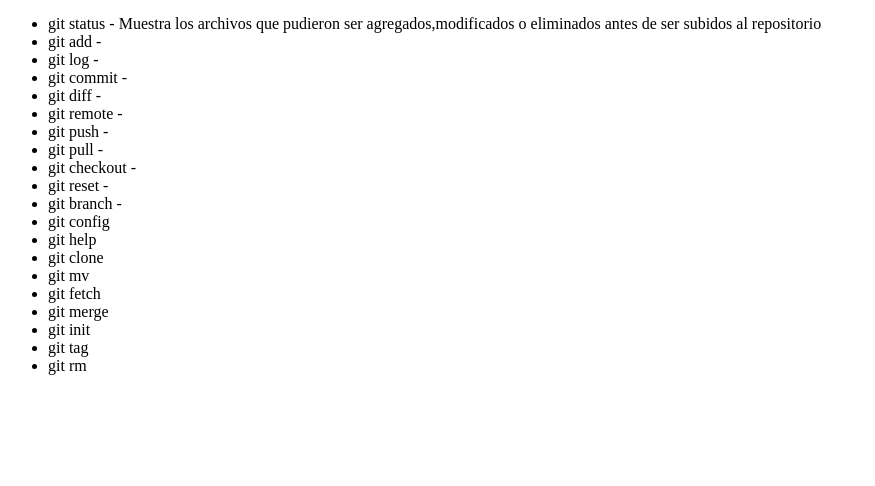
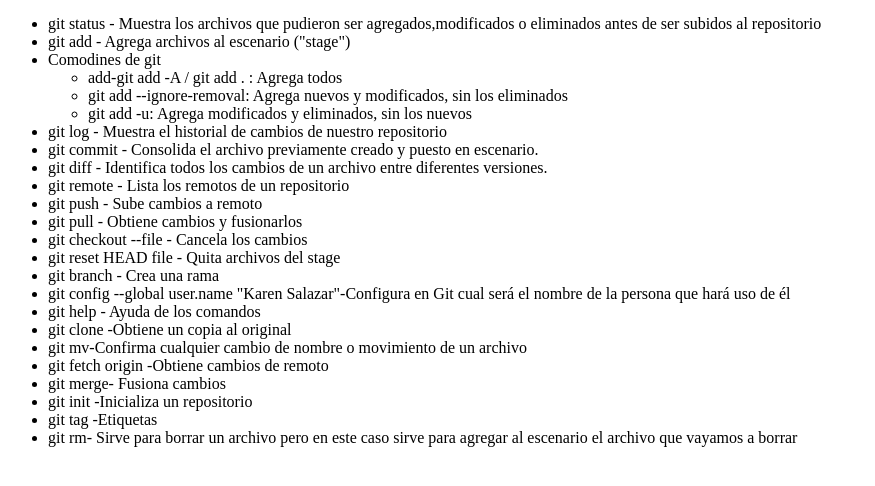
Before and after one commit to karensalazarcarpio/proyecto, a plain HTML site: page index.html in a window 1280 px wide. Shown: the part 44-530 px from the top of the page, without its empty margins (0-875 px from the left). Drawn offline with Linux system fonts and the light colour scheme.

Commit message:
Se completo del contenido del index

```diff
--- a/index.html
+++ b/index.html
@@ -8,25 +8,32 @@
     <h3>PROYECTO</h3>
     <ul>
         <li>git status - Muestra los archivos que pudieron ser agregados,modificados o eliminados antes de ser subidos al repositorio</li>
-        <li>git add - </li>
-        <li>git log - </li>
-        <li>git commit - </li>
-        <li>git diff - </li>
-        <li>git remote - </li>
-        <li>git push - </li>
-        <li>git pull - </li>
-        <li>git checkout - </li>
-        <li>git reset - </li>
-        <li>git branch - </li>
-        <li>git config </li>
-        <li>git help</li>
-        <li>git clone</li>
-        <li>git mv</li>
-        <li>git fetch</li>
-        <li>git merge</li>
-        <li>git init</li>
-        <li>git tag</li>
-        <li>git rm</li>
+        <li>git add - Agrega archivos al escenario ("stage")</li>
+        <li>Comodines de git
+        	<ul>
+	        	<li>add-git add -A / git add . : Agrega todos</li>
+	        	<li>git add --ignore-removal: Agrega nuevos y modificados, sin los eliminados</li>
+	        	<li>git add -u: Agrega modificados y eliminados, sin los nuevos</li>
+			</ul>
+        <li>git log - Muestra el historial de cambios de nuestro repositorio</li>
+
+        <li>git commit - Consolida el archivo previamente creado y puesto en escenario.</li>
+        <li>git diff - Identifica todos los cambios de un archivo entre diferentes versiones.</li>
+        <li>git remote - Lista los remotos de un repositorio</li>
+        <li>git push - Sube cambios a remoto</li>
+        <li>git pull - Obtiene cambios y fusionarlos</li>
+        <li>git checkout --file - Cancela los cambios</li>
+        <li>git reset HEAD file - Quita archivos del stage</li>
+        <li>git branch - Crea una rama</li>
+        <li>git config --global user.name "Karen Salazar"-Configura en Git cual será el nombre de la persona que hará uso de él</li>
+        <li>git help - Ayuda de los comandos</li>
+        <li>git clone -Obtiene un copia al original</li>
+        <li>git mv-Confirma cualquier cambio de nombre o movimiento de un archivo</li>
+        <li>git fetch origin -Obtiene cambios de remoto</li>
+        <li>git merge- Fusiona cambios</li>
+        <li>git init -Inicializa un repositorio</li>
+        <li>git tag -Etiquetas</li>
+        <li>git rm- Sirve para borrar un archivo pero en este caso sirve para agregar al escenario el archivo que vayamos a borrar</li>
 
     </ul>
 </body>
```
